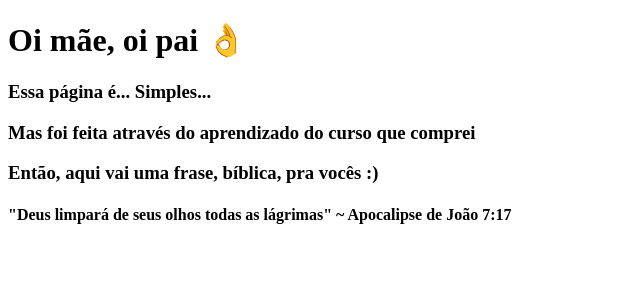
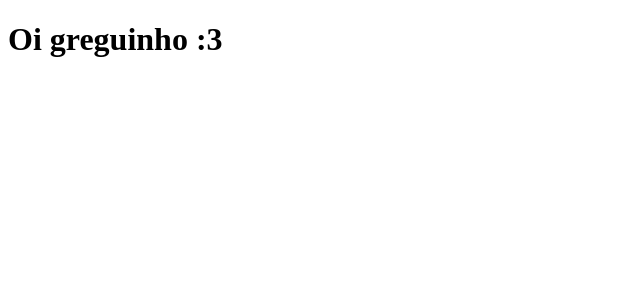
Before and after one commit to jevrton-code/clone-tabnews, a Next.js app: page / in a window 1280 px wide. Shown: the top 300 px of the page, without its empty margins (0-640 px from the left). Built offline with nearby package versions, Linux system fonts and the light colour scheme.

Commit message:
alteração de texto greguinho

```diff
--- a/pages/index.js
+++ b/pages/index.js
@@ -2,13 +2,7 @@
 function Home() {
   return (
     <>
-      <h1>Oi mãe, oi pai 👌</h1>
-      <h3>Essa página é... Simples...</h3>
-      <h3>Mas foi feita através do aprendizado do curso que comprei</h3>
-      <h3>Então, aqui vai uma frase, bíblica, pra vocês :)</h3>
-      <h4>
-        "Deus limpará de seus olhos todas as lágrimas" ~ Apocalipse de João 7:17
-      </h4>
+      <h1>Oi greguinho :3</h1>
     </>
   );
 }
```
